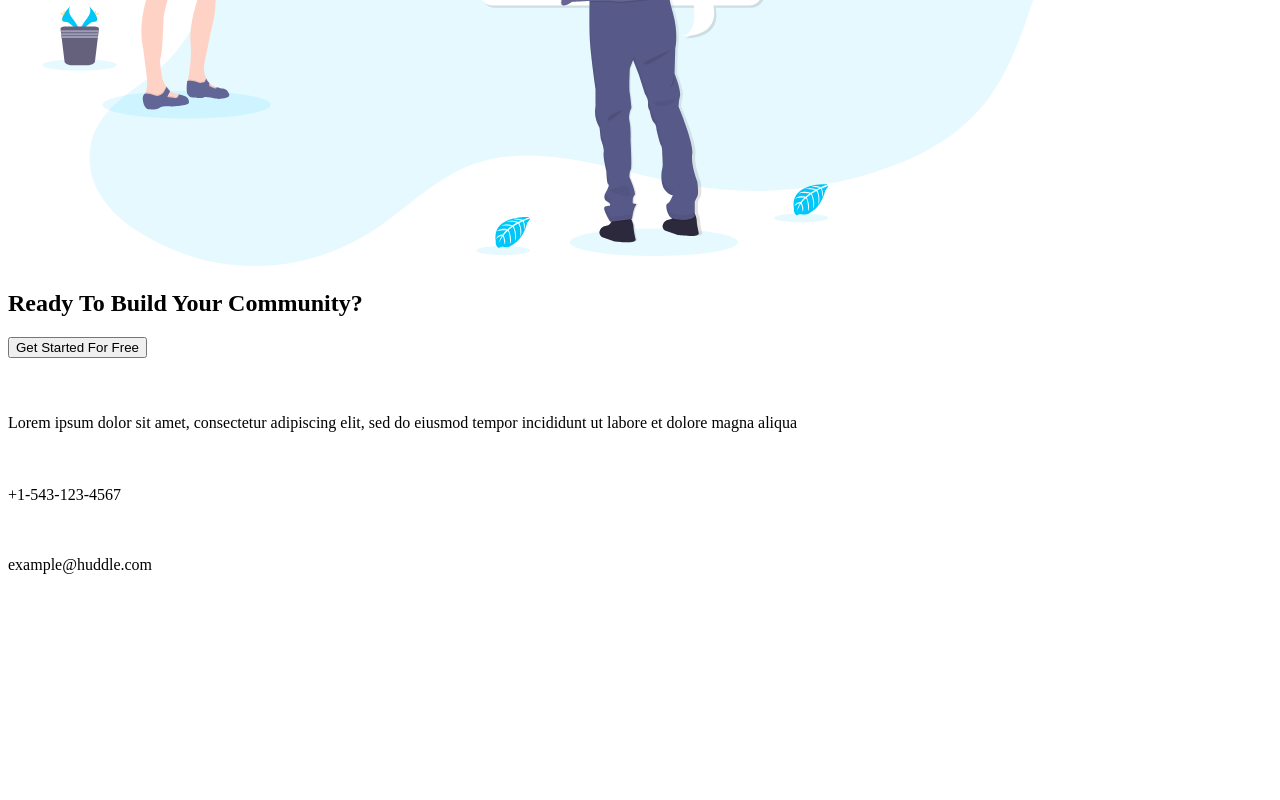
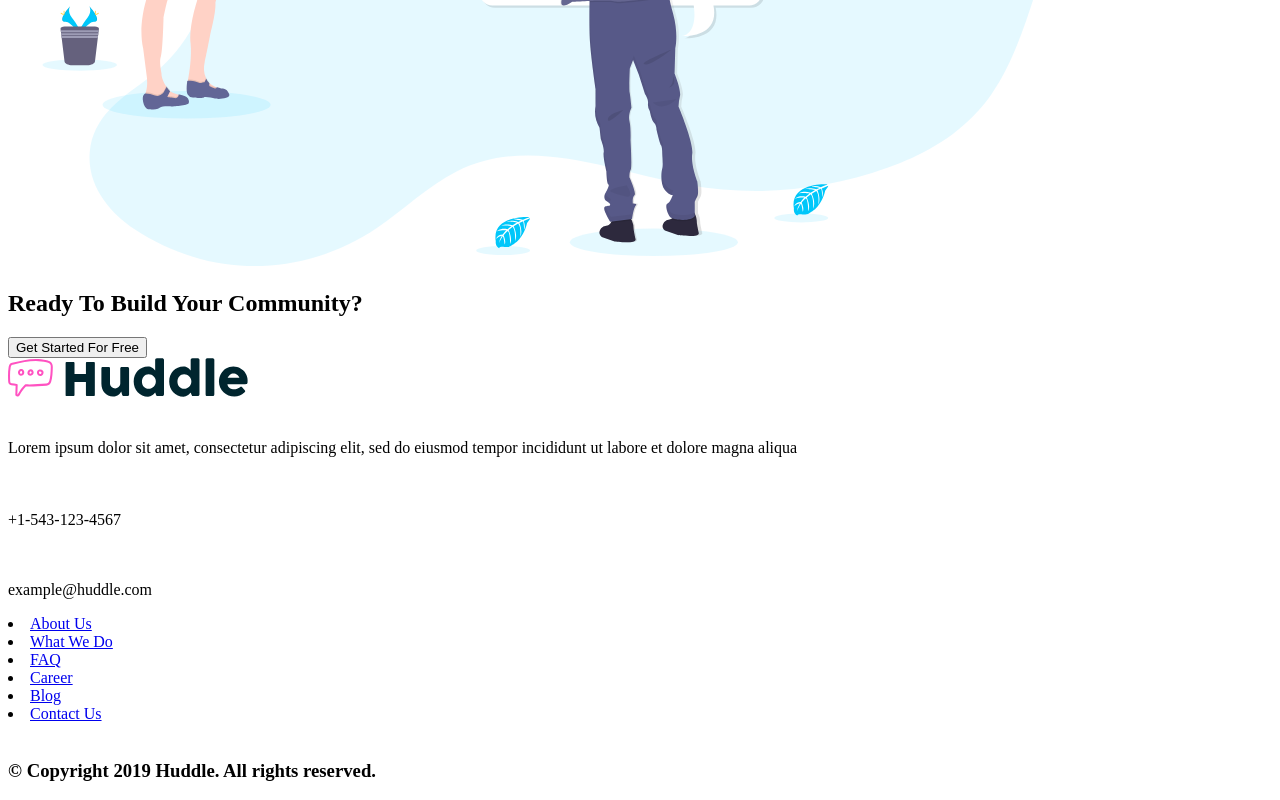
Before and after one commit to joaosantos/huddle, a plain HTML site: page index.html in a window 1280 px wide. Shown: the part 3446-4246 px from the top of the page. Before the commit the page ends 4036 px from the top, so only its background shows below. Drawn offline with Linux system fonts and the light colour scheme.

Commit message:
Footer 90% Ready

```diff
--- a/index.html
+++ b/index.html
@@ -69,7 +69,7 @@
 		<!-- FOOTER START -->
 		<footer id="footer">
 			<div class="contact">
-				<img src="" alt="">
+				<img src="assets/images/logo.svg" alt="Huddle's Logo">
 				<div class="location">
 					<img src="assets/images/icon-location.svg" alt="">
 					<p>Lorem ipsum dolor sit amet, consectetur adipiscing elit, sed do eiusmod tempor incididunt ut labore et dolore magna aliqua</p>
@@ -83,6 +83,25 @@
 					<p>example@huddle.com</p>
 				</div>
 			</div>
+			<div>
+				<nav id="navigation">
+					<li><a href="#">About Us</a></li>
+					<li><a href="#">What We Do</a></li>
+					<li><a href="#">FAQ</a></li>
+					<li><a href="#">Career</a></li>
+					<li><a href="#">Blog</a></li>
+					<li><a href="#">Contact Us</a></li>
+				</nav>
+			</div>
+			<!-- Icon for Font Awesome -->
+			<div>
+				<a href="#"><img src="" alt=""></a>
+				<a href="#"><img src="" alt=""></a>
+				<a href="#"><img src="" alt=""></a>
+			</div>
+			<div>
+				<h3>&copy; Copyright 2019 Huddle. All rights reserved.</h3>
+			</div>
 		</footer>
 		<!-- END OF FOOTER -->
 	</div>
```
